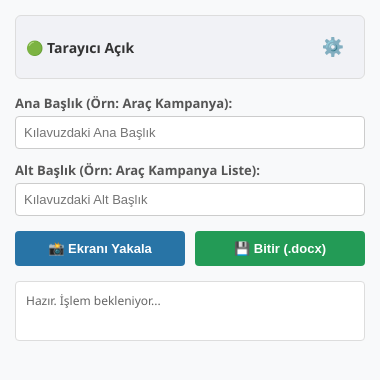
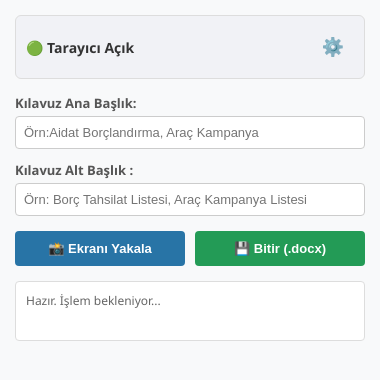
Before and after one commit to eneskahramann/AI-Screenshot-Documentation-Tool, an Electron app: page frontend/index.html in a window 380 px wide. Drawn offline with Linux system fonts and the light colour scheme; no server answers.

Commit message:
Güncellemeler

```diff
--- a/frontend/index.html
+++ b/frontend/index.html
@@ -17,13 +17,13 @@
   </div>
 
   <div class="form-group">
-    <label>Ana Başlık (Örn: Araç Kampanya):</label>
-    <input type="text" id="moduleName" placeholder="Kılavuzdaki Ana Başlık">
+    <label>Kılavuz Ana Başlık:</label>
+    <input type="text" id="moduleName" placeholder="Örn:Aidat Borçlandırma, Araç Kampanya">
   </div>
 
   <div class="form-group">
-    <label>Alt Başlık (Örn: Araç Kampanya Liste):</label>
-    <input type="text" id="title" placeholder="Kılavuzdaki Alt Başlık">
+    <label>Kılavuz Alt Başlık :</label>
+    <input type="text" id="title" placeholder="Örn: Borç Tahsilat Listesi, Araç Kampanya Listesi">
   </div>
 
   <div class="btn-group">
@@ -62,7 +62,7 @@
 
       <!-- Model Ayarları (YENİ) -->
       <h4 style="margin-top: 15px; margin-bottom: 5px; font-size: 14px;">🤖 Kullanılacak Modeller</h4>
-      <p style="font-size: 11px; color: #666; margin-bottom: 10px;">Seçilen modeller her işlemde sırayla devreye girer.</p>
+      <p style="font-size: 11px; color: #666; margin-bottom: 10px;">Seçilen modeller her işlemde sırayla devreye girer. Modellerin hepsini seçin.</p>
       <div class="form-group" style="font-size: 13px;">
         <div><label><input type="checkbox" class="model-cb" value="gemini-3.6-flash" checked> Gemini 3.6 Flash</label></div>
         <div><label><input type="checkbox" class="model-cb" value="gemini-3.5-flash" checked> Gemini 3.5 Flash</label></div>
```
